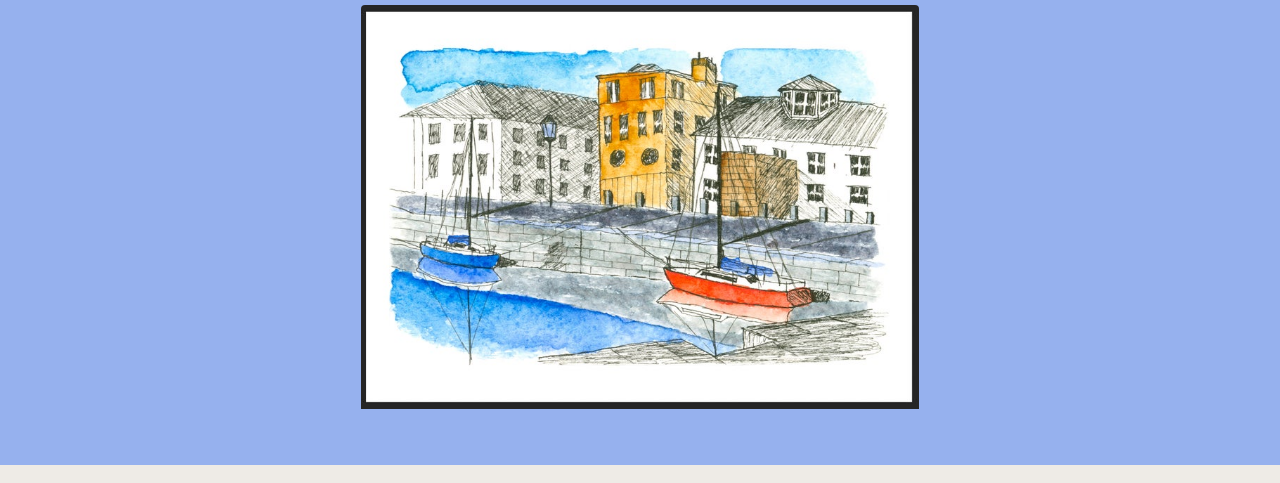
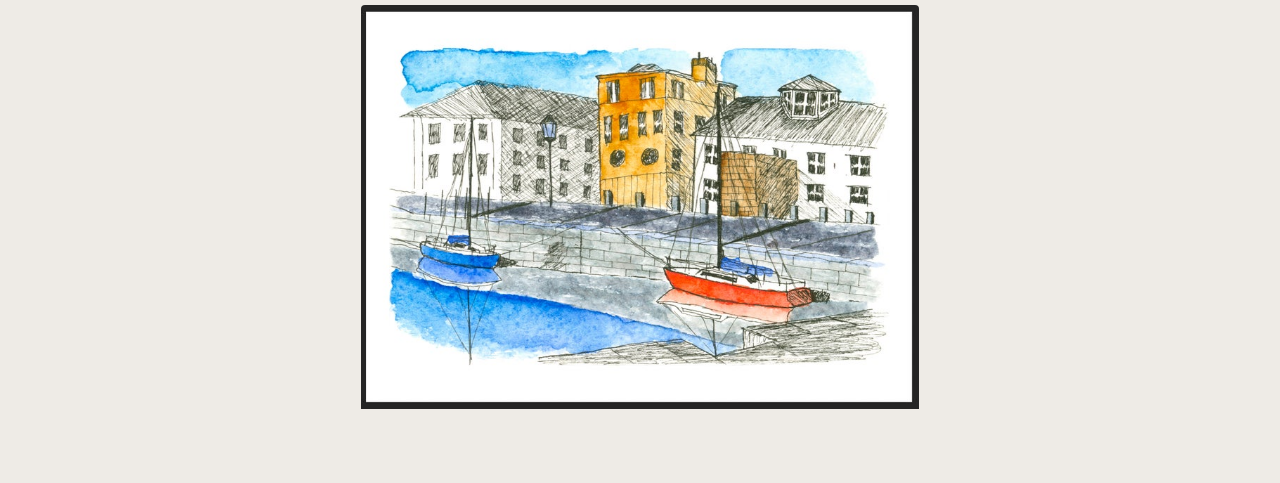
Before and after one commit to joeyswindells91/LociSketcher, a plain HTML site: page index.html in a window 1280 px wide. Shown: the part 168-651 px from the top of the page. Drawn offline with nearby package versions, Linux system fonts and the light colour scheme.

Commit message:
updated top page color

```diff
--- a/css/styles.css
+++ b/css/styles.css
@@ -5,7 +5,7 @@ body {
 }
 
 .top-page {
-   background-color: #96b1ee;
+   background-color: #eeebe6;
 }
 
 .header {
```
